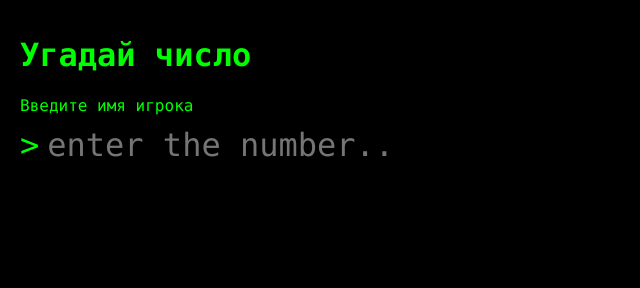
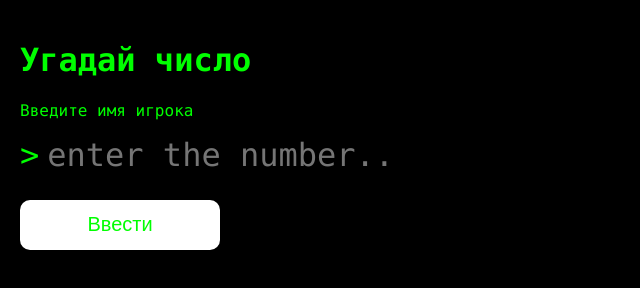
Before and after one commit to IvanChernovskiy/guess-the-number, a plain HTML site: page index.html in a window 1280 px wide. Shown: the whole page, without its empty margins (0-640 px from the left). Drawn offline with Linux system fonts and the light colour scheme.

Commit message:
add submit btn

```diff
--- a/index.html
+++ b/index.html
@@ -20,6 +20,7 @@
         <form id="form">
           <input type="text" placeholder="enter the number.." />
         </form>
+        <button id="button" type="submit">Ввести</button>
       </div>
 
       <script src="./index.js"></script>
--- a/index.js
+++ b/index.js
@@ -5,6 +5,7 @@ let unknownNumber = Math.floor(Math.random() * 100);
 const output = document.querySelector("#output");
 const form = document.querySelector("#form");
 const input = document.querySelector("#form input");
+const button = document.querySelector("#button");
 
 input.focus();
 
@@ -62,3 +63,4 @@ const clearOutput = () => {
 };
 
 form.addEventListener("submit", handleSubmit);
+button.addEventListener("click", handleSubmit);
--- a/style.css
+++ b/style.css
@@ -31,8 +31,8 @@ body {
   width: 100%;
   display: flex;
   align-items: center;
-  height: 60px;
   font-size: 24px;
+  margin-bottom: 10px;
 }
 
 #form input {
@@ -48,6 +48,16 @@ body {
   position: relative;
 }
 
+#button {
+  width: 200px;
+  height: 50px;
+  border: navajowhite;
+  border-radius: 10px;
+  font-size: 20px;
+  background: #fff;
+  color: #0f0;
+}
+
 #form::before {
   content: "> ";
 }
```
